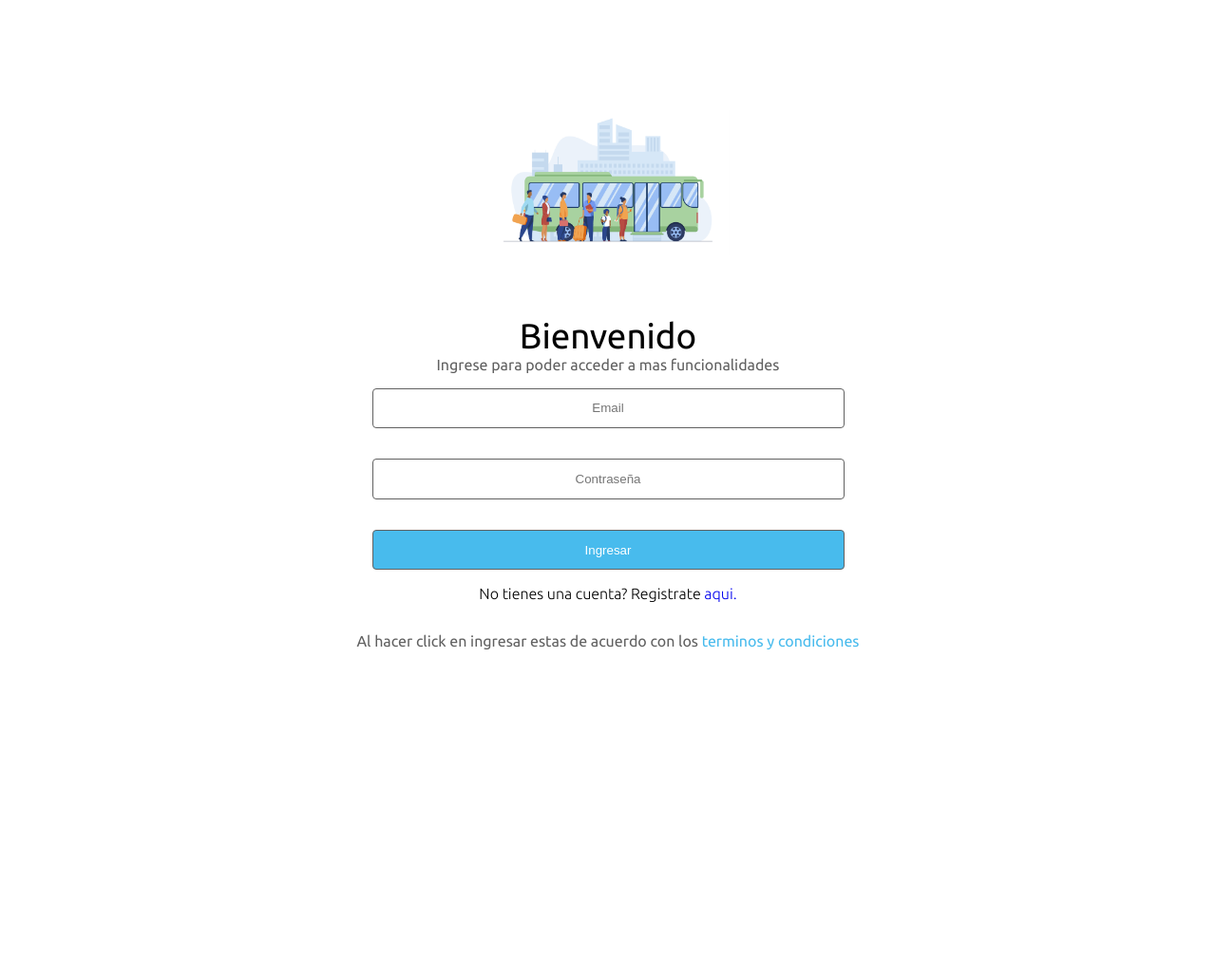
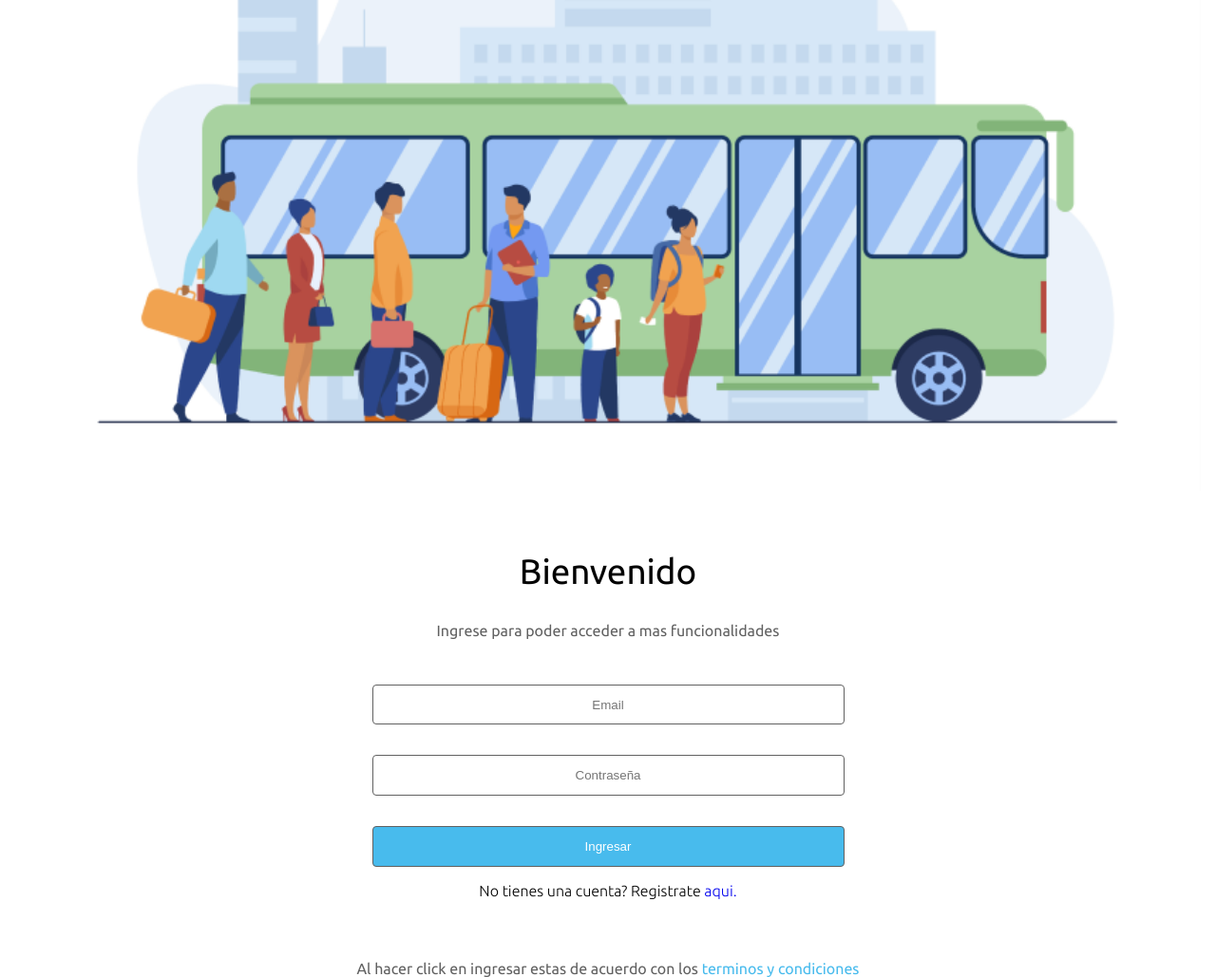
Before and after one commit to Facu185/ViaUy-BusSystem, a PHP site: page /pages/login.php in a window 1280 px wide. Shown: the whole page at 95% size. Before the commit the page ends 684 px from the top, so only its background shows below. Run offline with PHP 8.4, Linux system fonts and the light colour scheme.

Commit message:
bugs fixeed

```diff
--- a/src/assets/translations.json
+++ b/src/assets/translations.json
@@ -52,7 +52,7 @@
     "profileTextEmail": "Ingrese su email",
     "profileTextPassword": "Ingrese su contraseña",
     "profilePassword": "Contraseña",
-    "buttonPorfile": "Modificar Datos",
+    "buttonProfile": "Modificar Datos",
     "profileHome": "Incio",
     "profileTravels": "Viajes",
     "profileRoutes": "Rutas",
@@ -111,7 +111,7 @@
     "profileTextEmail": "Enter your email:",
     "profileTextPassword": "Enter your password:",
     "profilePassword": "Password",
-    "buttonPorfile": "Modify data",
+    "buttonProfile": "Modify data",
     "profileHome": "Home",
     "profileTravels": "Trips",
     "profileRoutes": "Routes",
--- a/src/controlers/signup.php
+++ b/src/controlers/signup.php
@@ -49,7 +49,7 @@ try {
         $sql->bindParam(":passwd", $passwordCifrada);
         $sql->bindParam(":celular", $telefono);
         $sql->execute();
-        header("location:../index.php");
+        header("location:../home.php");
 
     }
 } catch (Exception $error) {
--- a/src/js/modules/translations.js
+++ b/src/js/modules/translations.js
@@ -113,8 +113,8 @@ const translate = async (language) => {
     data[language].profileTextPassword;
     document.getElementById("profilePassword").placeholder =
     data[language].profilePassword;
-    document.getElementById("buttonPorfile").textContent =
-    data[language].buttonPorfile;
+    document.getElementById("buttonProfile").textContent =
+    data[language].buttonProfile;
     document.getElementById("profileHome").textContent =
     data[language].profileHome;
     document.getElementById("profileTravels").textContent =
--- a/src/pages/profile.php
+++ b/src/pages/profile.php
@@ -24,7 +24,7 @@ session_start();
                 <input type="email" name="" id="" placeholder="Email">
                 <label for="" id="profileTextPassword"></label>
                 <input type="password" name="" id="profilePassword" placeholder="Contraseña">
-                <button class="button--primary" id="buttonPorfile"></button>
+                <button class="button--primary" id="buttonProfile"></button>
             </form>
         </div>
         <footer class="nav__bar">
--- a/src/styles/main.css
+++ b/src/styles/main.css
@@ -409,19 +409,3 @@
   background-color: white;
   color: blue;
 }
-
-@media screen and (min-width: 480px) {
-  .login {
-    max-height: 100vh;
-    padding: 0;
-  }
-  .login img{
-    width: 20%;
-  }
-  .dropdown {
-    position: absolute;
-  }
-  .login__menu {
-    gap: 0;
-  }
-}
```
